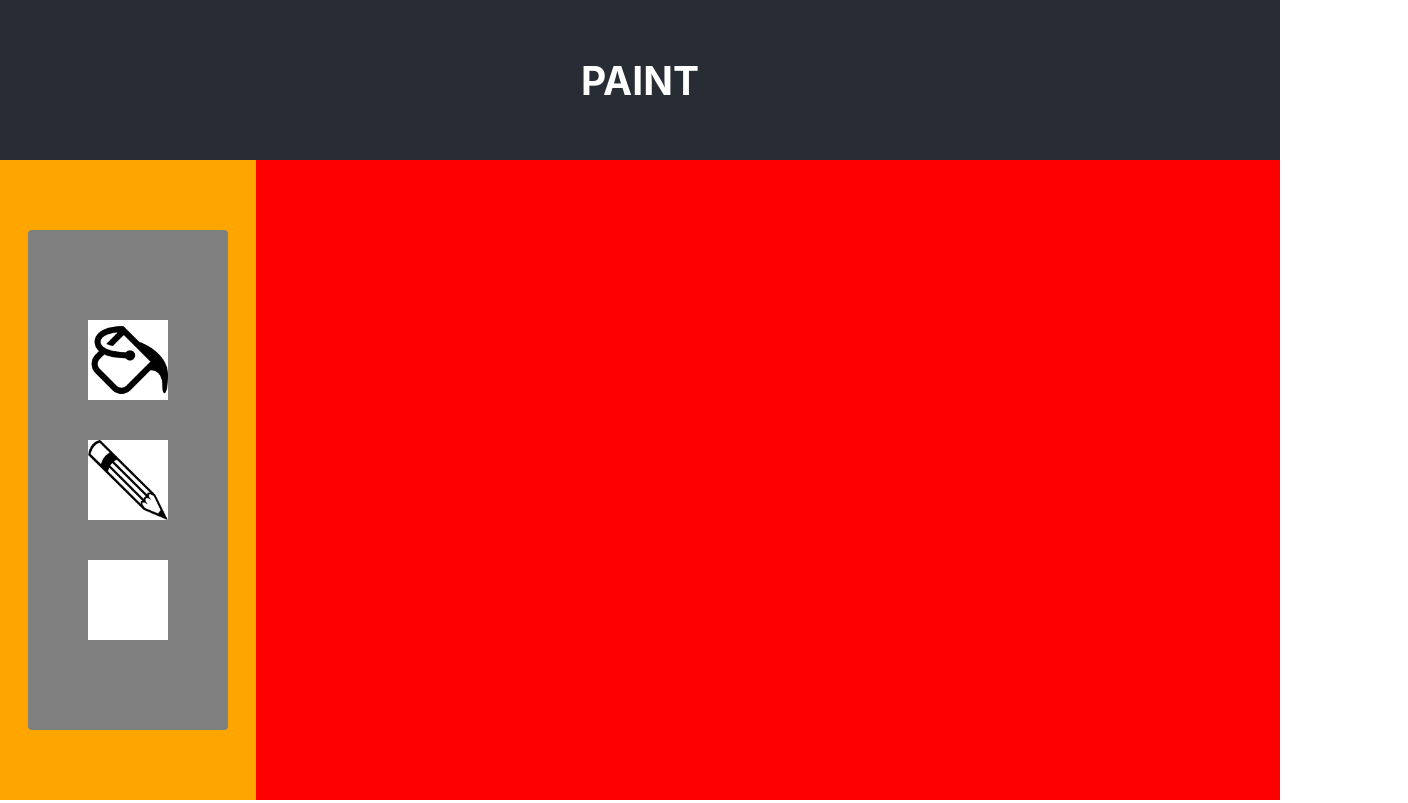
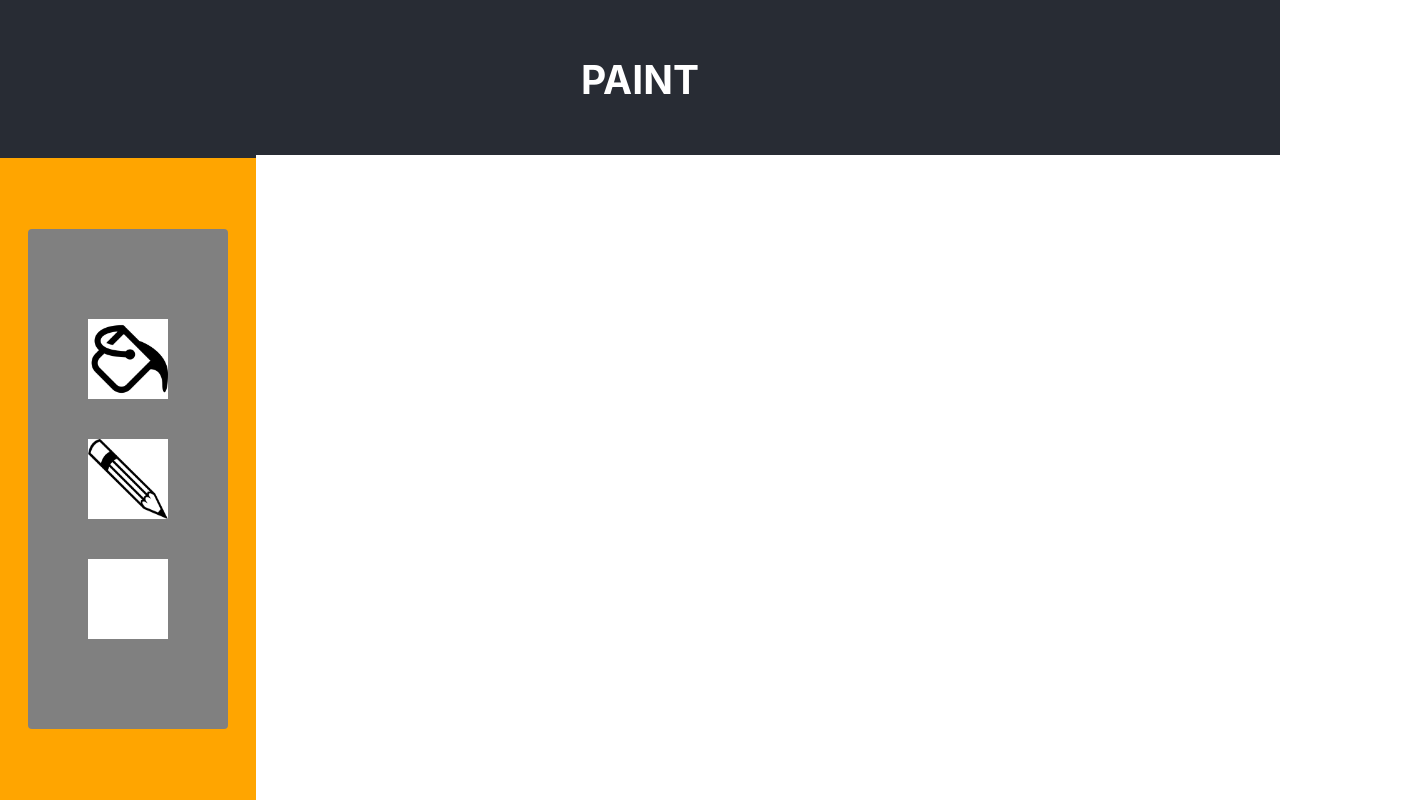
Before and after one commit to begeh/paint, a React (Create React App) app: page / in a window 1280 px wide. Shown: the whole page, 1408 px wide, since content can reach past the window. Built offline with nearby package versions, Linux system fonts and the light colour scheme.

Commit message:
add canvas to canvas container

```diff
--- a/src/App.css
+++ b/src/App.css
@@ -70,11 +70,17 @@
   width: 100%;
 }
 
-.canvas{
+.canvas-container{
   width: 80%;
   min-height: 100%;
   height: max-content;
   background-color: red;
+}
+
+.canvas{
+  width: 1152px;
+  height: 648px;
+  background-color: white;
 }
 
 .App-logo {
--- a/src/App.js
+++ b/src/App.js
@@ -22,8 +22,10 @@ function App() {
             </div>
           </div>
         </div>
-        <div className="canvas">
+        <div className="canvas-container">
+          <div className="canvas">
 
+          </div>
         </div>
       </section>
     </div>
```
Also changed, not shown: 1 other file (tests, documents, lock files or other folders).
